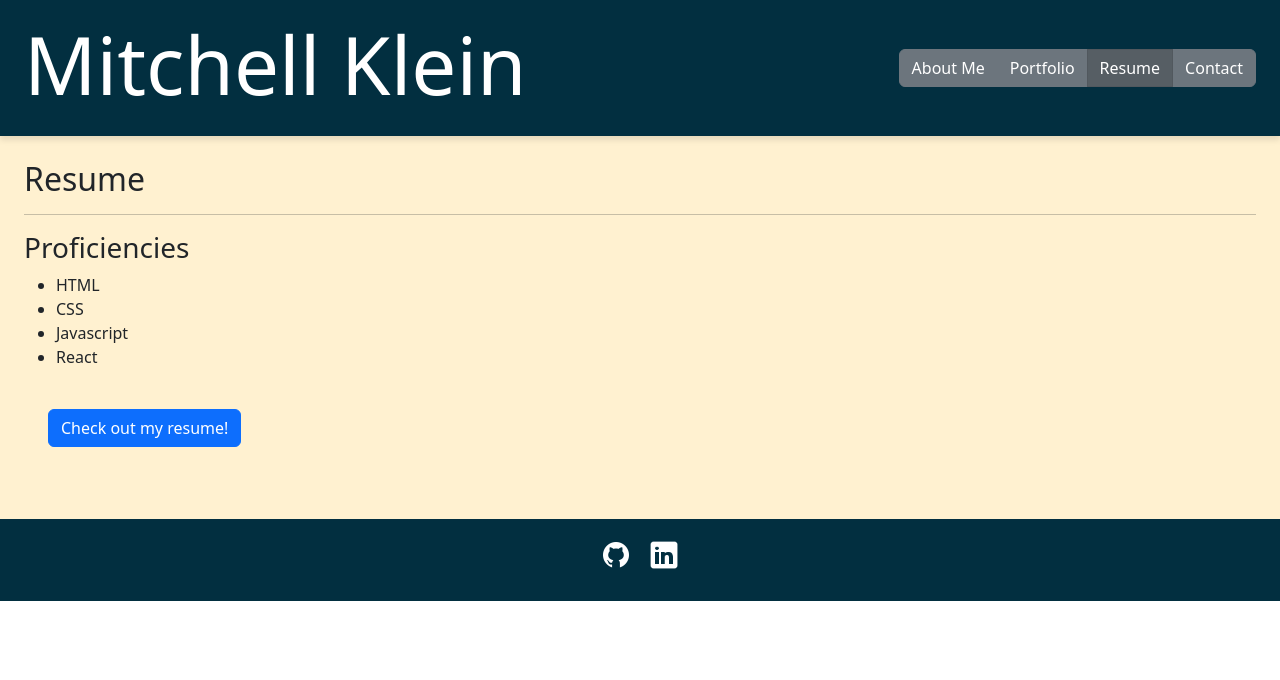
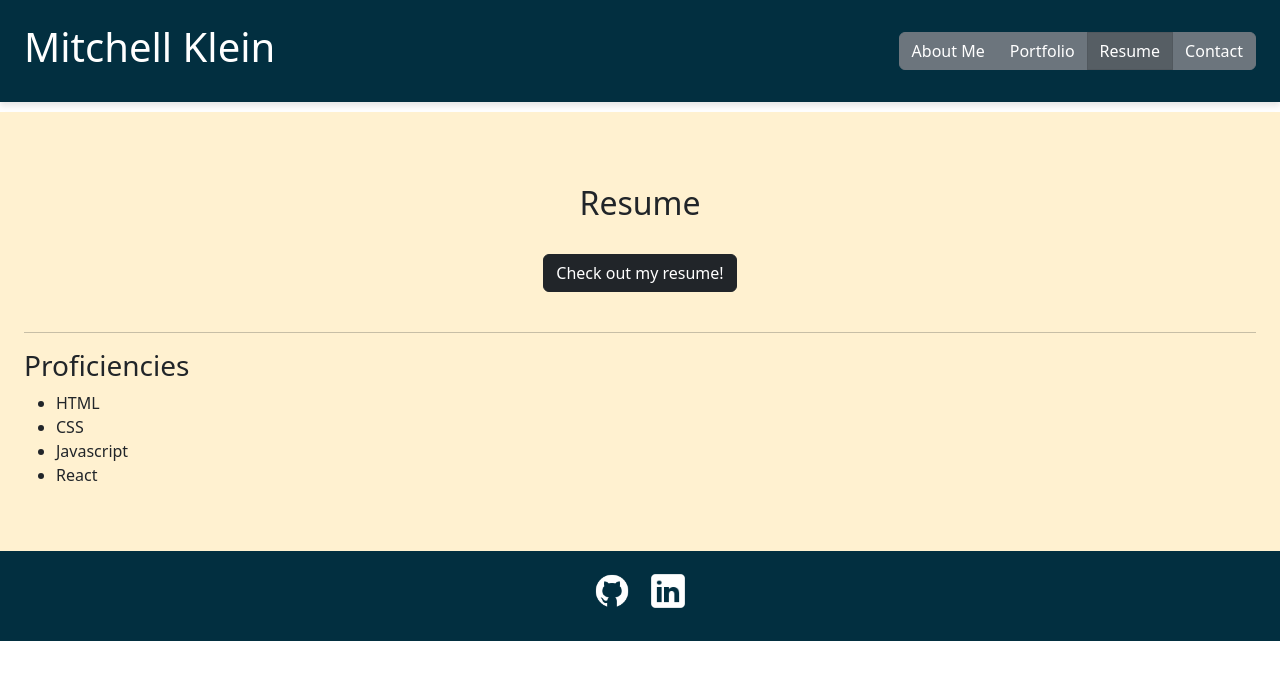
Before and after one commit to Mjoel54/react-portfolio, a React (Vite) app in the folder my-vite-app/: page /resume in a window 1280 px wide. Shown: the top 680 px of the page. Built offline with nearby package versions, Linux system fonts and the light colour scheme.

Commit message:
Bootstrap typography applied

```diff
--- a/my-vite-app/src/AboutMe.jsx
+++ b/my-vite-app/src/AboutMe.jsx
@@ -12,15 +12,15 @@ export default function AboutMe() {
             className="img-fluid"
           />
         </aside>
-        <section className="col-md-7 py-2 px-4">
-          <h2>About Me</h2>
-          <p>
+        <section className="col-md-7 py-2 px-4 text-center text-md-start">
+          <h2 className="h2">About Me</h2>
+          <p className="lead fw-normal">
             <em>Future</em> web developer with expertise in HTML, CSS,
             JavaScript, and React, along with a developing understanding of
             TypeScript.
           </p>
           <hr />
-          <h3>Areas of interest</h3>
+          <h2 className="h2">Areas of interest</h2>
           <p>
             <strong>Website development for small businesses:</strong> Helping
             small businesses establish a strong online presence through
--- a/my-vite-app/src/App.css
+++ b/my-vite-app/src/App.css
@@ -48,11 +48,6 @@ footer {
   color: white;
   text-align: center;
   padding: 20px 0 30px 0;
-}
-
-footer div {
-  margin: 0;
-  padding: 0;
 }
 
 /* ------------ Portfolio Styling ------------ */
--- a/my-vite-app/src/Contact.jsx
+++ b/my-vite-app/src/Contact.jsx
@@ -46,7 +46,7 @@ export default function Contact() {
         <div className="col-md-8 col-lg-6">
 
           <form id="contact-form" method="post" action="" className="bg-light p-4 shadow rounded">
-          <h2 className="text-center mb-4">Contact Me</h2>
+          <h2 className="text-center mb-4 h2">Contact Me</h2>
             <div className="mb-3">
               <label htmlFor="name" className="form-label">
                 Name:
--- a/my-vite-app/src/Footer.jsx
+++ b/my-vite-app/src/Footer.jsx
@@ -9,13 +9,13 @@ export default function Footer() {
           <a href="https://github.com/Mjoel54" target="_blank" className="mx-2">
             <img
               src={githubWhite}
-              style={{ height: "2rem", padding: "0" }}
+              style={{ height: "2.5rem", padding: "0" }}
             />
           </a>
           <a href="https://www.linkedin.com/in/mitchell-k-598591247/" target="_blank" className="mx-2">
             <img
               src={linkedInWhite}
-              style={{ height: "2rem", padding: "0" }}
+              style={{ height: "2.5rem", padding: "0" }}
             />
           </a>
         </div>
--- a/my-vite-app/src/Header.jsx
+++ b/my-vite-app/src/Header.jsx
@@ -6,8 +6,8 @@ export default function Header() {
   return (
     <>
       <header className="d-flex flex-column flex-md-row justify-content-between align-items-center py-3 px-4 bg-slate fixed-top">
-      <h1 className="display-4 d-md-none">Mitchell Klein</h1>
-      <h1 className="display-1 d-none d-md-block">Mitchell Klein</h1>
+      <h1 className="h1">Mitchell Klein</h1>
+
         <Navbar />
       </header>
     </>
--- a/my-vite-app/src/Portfolio.jsx
+++ b/my-vite-app/src/Portfolio.jsx
@@ -6,7 +6,7 @@ export default function Portfolio() {
     <main className="container-fluid p-5">
       <section id="about-me" className="page-wrapper">
         <section id="projects" className="page-section">
-          <h2>Projects</h2>
+          <h2 className="h2">Projects</h2>
           <div className="flex-container">
           <div className="flex-item react-portfolio">
               <div>
--- a/my-vite-app/src/Resume.jsx
+++ b/my-vite-app/src/Resume.jsx
@@ -8,20 +8,22 @@ export default function Resume() {
 
     return (
       <main className="py-5 px-4">
-        <h2>Resume</h2>
+        <div className="text-center">
+        <h2 className="h2 mt-4">Resume</h2>
+        <a
+          href={resume} // Path to your PDF in the `public` folder
+          download="KLEIN - CV" // Downloaded file name
+          className="btn btn-dark m-4 md"
+        >
+          Check out my resume!
+        </a></div>
         <hr />
      <h3>Proficiencies</h3>
      <ul>
-      {proficiencyList.map((element, index) => <li key={index}>{element}</li>)}
+      {proficiencyList.map((element, index) => <li key={index} className="text-decoration-none">{element}</li>)}
      </ul>
 
-        <a
-          href={resume} // Path to your PDF in the `public` folder
-          download="KLEIN - CV" // Downloaded file name
-          className="btn btn-primary m-4 md"
-        >
-          Check out my resume!
-        </a>
+
       </main>
     );
   }
```
Also changed, not shown: my-vite-app/src/assets/images/hero-ricardo-gomez-angel-GsZLXA4JPcM-unsplash.jpg (added).
